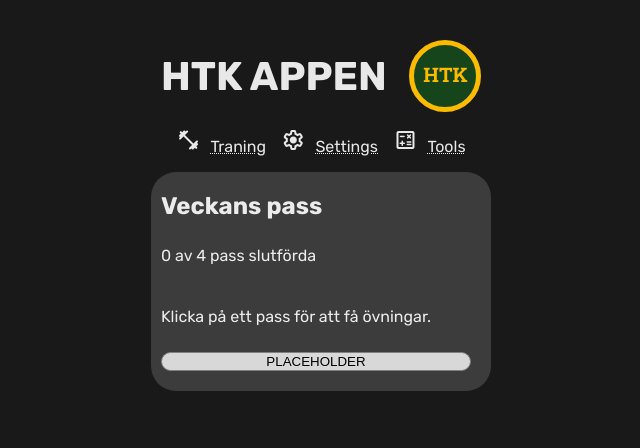
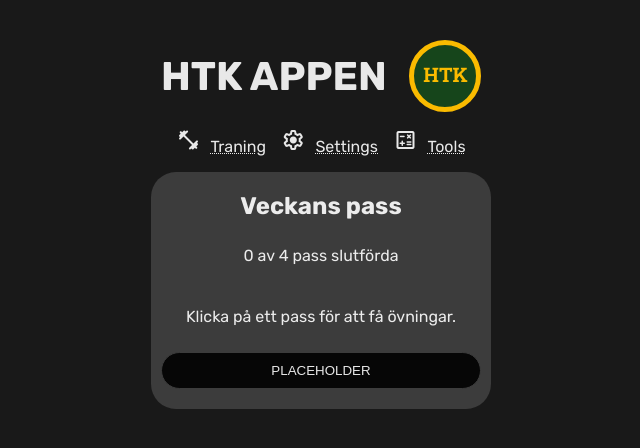
Before and after one commit to jeppeerixon/htk-react-vite, a React (Vite) app: page / in a window 1280 px wide. Shown: the top 448 px of the page, without its empty margins (319-959 px from the left). Built offline with nearby package versions, Linux system fonts and the light colour scheme.

Commit message:
merge branch to develop

```diff
--- a/src/pages/Traning/traning.scss
+++ b/src/pages/Traning/traning.scss
@@ -1,6 +1,7 @@
 @import '../../variables.scss';
 
 #weekInfo {
+    text-align: center;
     min-width: 320px;
     min-height: 175px;
     background-color: $light-gray;
@@ -18,20 +19,16 @@
 }
 
 #weekInfo button {
-    text-align: center;
-    background: #fffc;
-    border: 1px solid gray;
+    color: $almost-white;
+    background: $almost-black;
+    border: 1px solid $light-gray;
     border-radius: 20px;
-    margin-right: 10px;
+    padding: 10px;
     transition: transform .3s
 }
 
 #weekInfo button:hover {
-    background-color: #fff;
-    border: 1px solid #000;
-    transform: scale(1.05)
+    background-color: $light-gray;
+    border: 1px solid $almost-black;
+    transform: scale(1.025)
 }
-
-#weekInfo .doneWeek {
-    background: #00ff0080
-}
```
